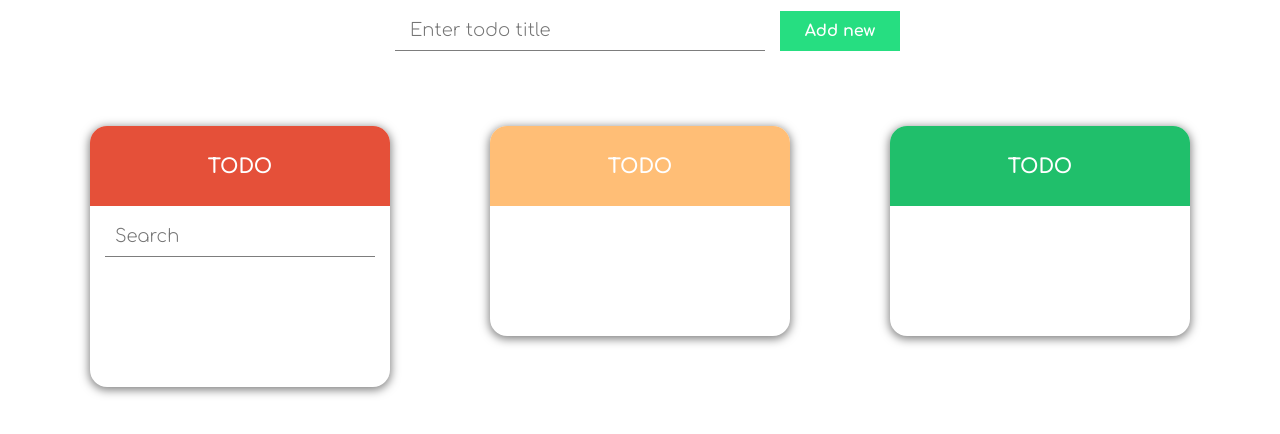
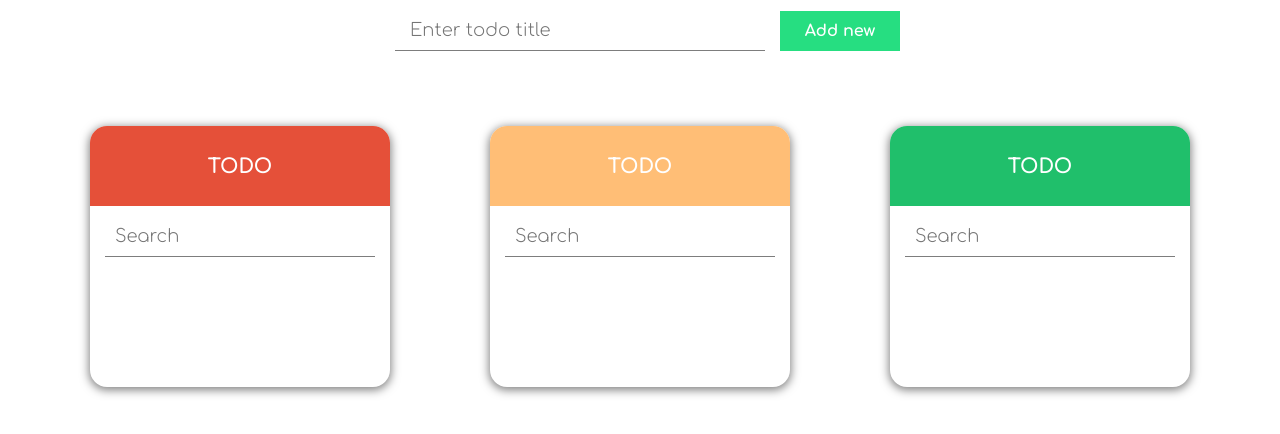
Before and after one commit to bavykin-daniil/todoList, a React (Create React App) app: page / in a window 1280 px wide. Shown: the top 434 px of the page. Built offline with nearby package versions, Linux system fonts and the light colour scheme.

Commit message:
Add search

```diff
--- a/src/App.js
+++ b/src/App.js
@@ -14,7 +14,9 @@ import TodoSearch from './components/TodoSearch';
 export default function App() {
 
   const [todoTitle, setTodoTitle] = useState('');
-  const [search, setSearch] = useState('');
+  const [todoSearch, setTodoSearch] = useState('');
+  const [inProgressSearch, setInProgressSearch] = useState('');
+  const [codedSearch, setCodedSearch] = useState('');
   const [showAlert, setShowAlert] = useState(false);
 
   const localData = localStorage.getItem('todos');
@@ -65,14 +67,14 @@ export default function App() {
           delay = "200"
           animation = "fade-up">
             <TodoSearch
-            search = {search}
-            setSearch = {setSearch}/>
+            search = {todoSearch}
+            setSearch = {setTodoSearch}/>
 
             <TransitionGroup component = "ul">
               {state.map(todoItem => {
-                let searchResult = todoItem.title.indexOf(search);
+                let searchResult = todoItem.title.indexOf(todoSearch);
 
-                if (!search || (search && searchResult >= 0)) {
+                if (!todoSearch || (todoSearch && searchResult >= 0)) {
                   if (todoItem.column === "todo") {
                     return <CSSTransition
                     key = {todoItem.id}
@@ -94,16 +96,26 @@ export default function App() {
           type = "inProgress"
           delay = "300"
           animation = "fade-up">
+            <TodoSearch
+            search = {inProgressSearch}
+            setSearch = {setInProgressSearch}/>
 
             <TransitionGroup component = "ul">
               {state.map(todoItem => {
+                let searchResult = todoItem.title.indexOf(inProgressSearch);
+
+                if (!inProgressSearch || (inProgressSearch && searchResult >= 0)) {
                   if (todoItem.column === "inProgress") {
-                  return <CSSTransition key = {todoItem.id} timeout={500}
+                    return <CSSTransition
+                    key = {todoItem.id}
+                    timeout={500}
                     classNames="item">
                     <TodoItem
                             dispatch = {dispatch}
                             todoItem = {todoItem}/>
                     </CSSTransition>
+                    }
+                    return null
                 }
                 return null
               })}
@@ -114,15 +126,26 @@ export default function App() {
           type = "coded"
           delay = "400"
           animation = "fade-up">
+            <TodoSearch
+            search = {codedSearch}
+            setSearch = {setCodedSearch}/>
+
             <TransitionGroup component = "ul">
               {state.map(todoItem => {
+                let searchResult = todoItem.title.indexOf(codedSearch);
+
+                if (!codedSearch || (codedSearch && searchResult >= 0)) {
                   if (todoItem.column === "coded") {
-                  return <CSSTransition key = {todoItem.id} timeout={500}
+                    return <CSSTransition
+                    key = {todoItem.id}
+                    timeout={500}
                     classNames="item">
                     <TodoItem
                             dispatch = {dispatch}
                             todoItem = {todoItem}/>
                     </CSSTransition>
+                    }
+                    return null
                 }
                 return null
               })}
```
Lines whose indentation alone changed are shown as unchanged.
